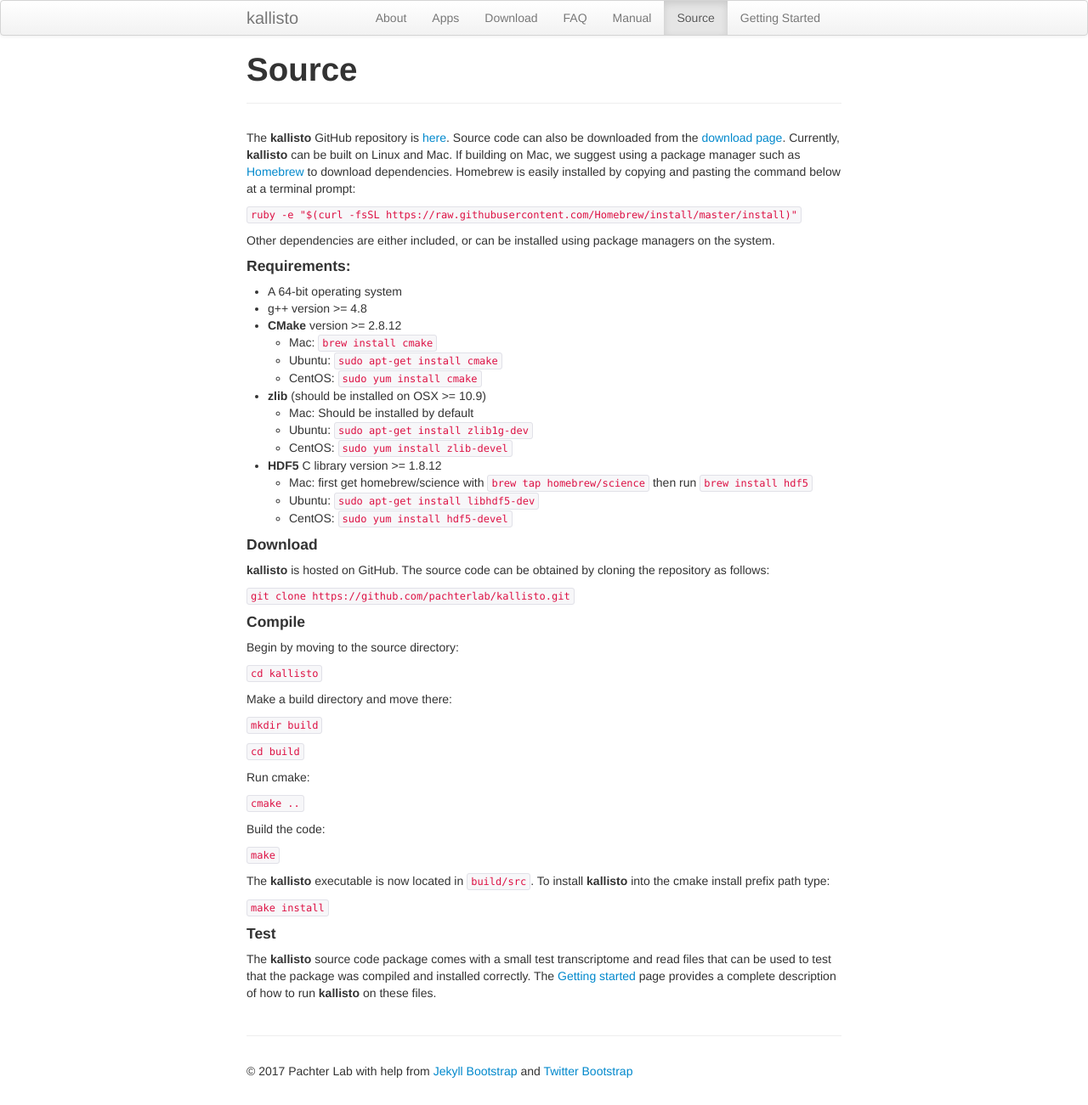
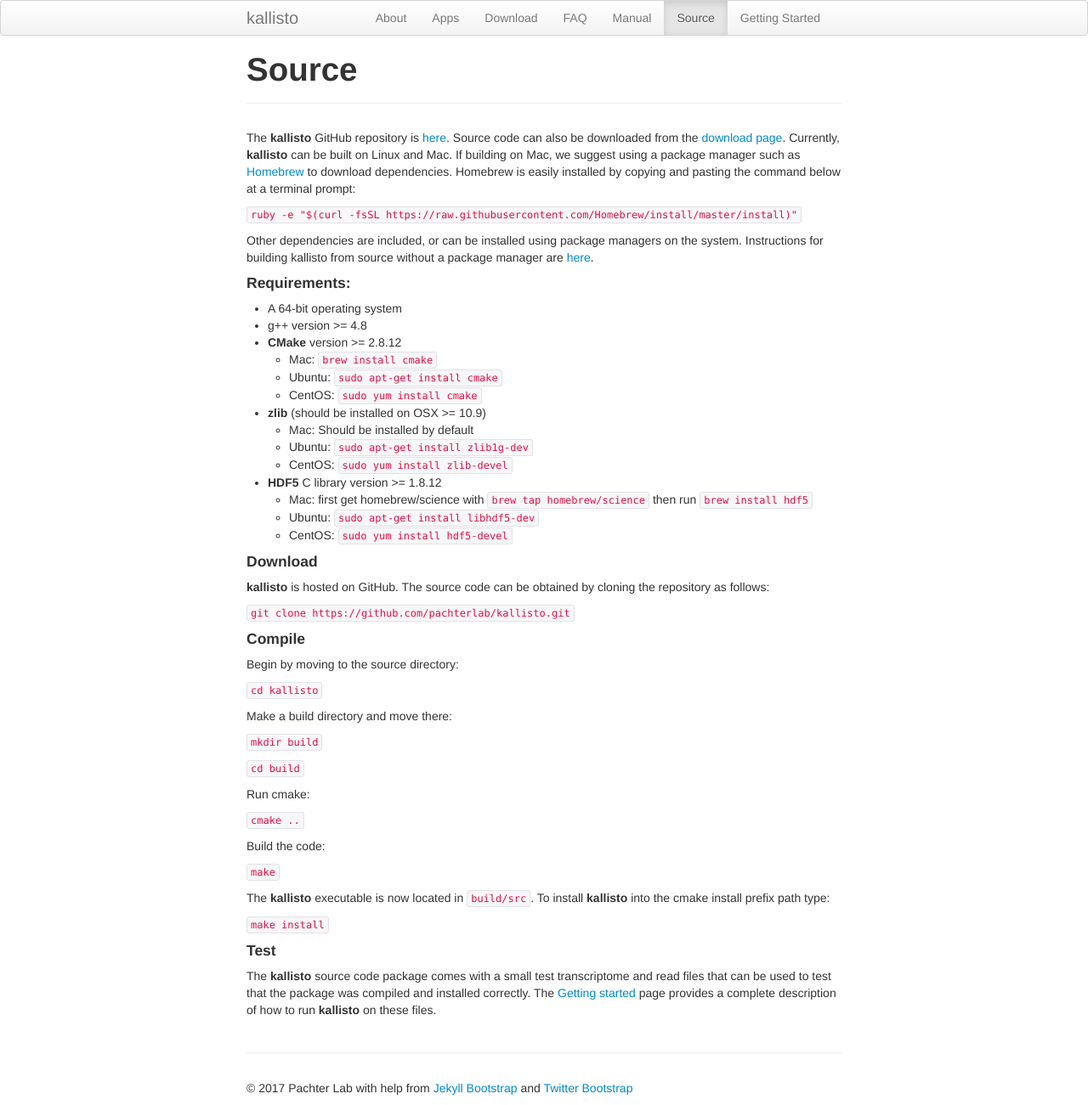
Before and after one commit to pachterlab/kallisto, a Jekyll site: the page built from source.md, in a window 1280 px wide. Shown: the whole page at 85% size. Built offline with Jekyll 4.4.1, drawn with Linux system fonts in a browser that asks for light colours.

Commit message:
Added link to local build instructions

```diff
--- a/source.md
+++ b/source.md
@@ -11,7 +11,7 @@
 `ruby -e "$(curl -fsSL https://raw.githubusercontent.com/Homebrew/install/master/install)"`
 
 
-Other dependencies are either included, or can be installed using package managers on the system.
+Other dependencies are included, or can be installed using package managers on the system. Instructions for building kallisto from source without a package manager are [here](http://pachterlab.github.io/kallisto/local_build.html).
 
 #### Requirements:
 
```
